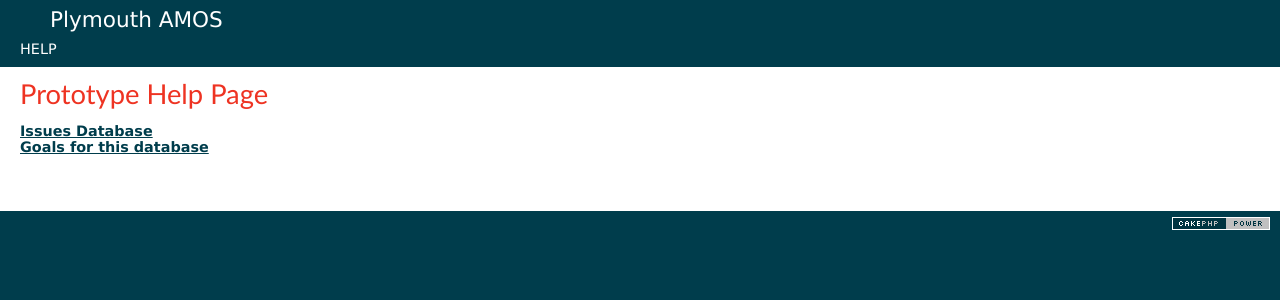
After one commit to topdsoft/amos, a CakePHP app: the page made by app/View/Pages/help.ctp in a window 1280 px wide. The commit adds this page. Shown: the top 300 px of the page. Run offline with PHP 8.4 and a stand-in for CakePHP, Linux system fonts and the light colour scheme; the template is opened without the code that fills it, so the values that code supplies are empty; some libraries are stand-ins or nearby versions.

Commit message:
small changes with help files

```diff
--- a/app/View/Layouts/default.ctp
+++ b/app/View/Layouts/default.ctp
@@ -40,6 +40,7 @@ $cakeDescription = __d('AMOS', 'Plymouth AMOS Group');
 	<div id="container">
 		<div id="header">
 			<h1>Plymouth AMOS</h1>
+			<?php echo $this->Html->link(__('HELP'),array('controller'=>'pages','action'=>'help')) ?>
 		</div>
 		<div id="content">
 
--- /dev/null
+++ b/app/View/Pages/help.ctp
@@ -0,0 +1,5 @@
+<h2>Prototype Help Page</h2>
+
+<?php echo $this->Html->link(__('Issues Database'),array('controller'=>'issues')); ?><br>
+<?php echo $this->Html->link(__('Goals for this database'),array('goals')); ?>
+<br><br>
--- a/app/webroot/css/cake.generic.css
+++ b/app/webroot/css/cake.generic.css
@@ -86,13 +86,13 @@ p {
 	color: #fff;
 	padding: 0px 30px;
 }
-#header h1 a {
+#header a {
 	color: #fff;
 	background: #003d4c;
 	font-weight: normal;
 	text-decoration: none;
 }
-#header h1 a:hover {
+#header a:hover {
 	color: #fff;
 	background: #003d4c;
 	text-decoration: underline;
```
